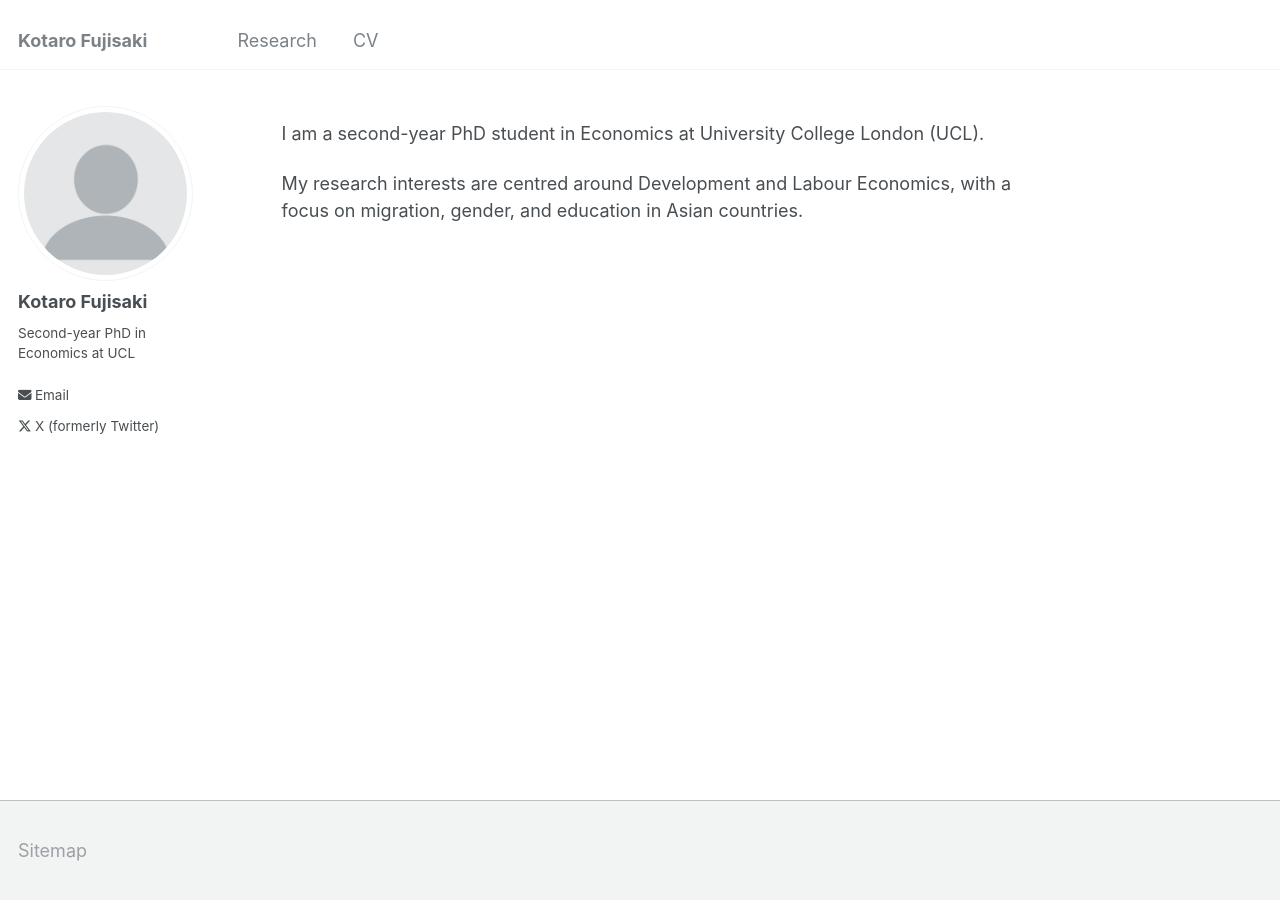
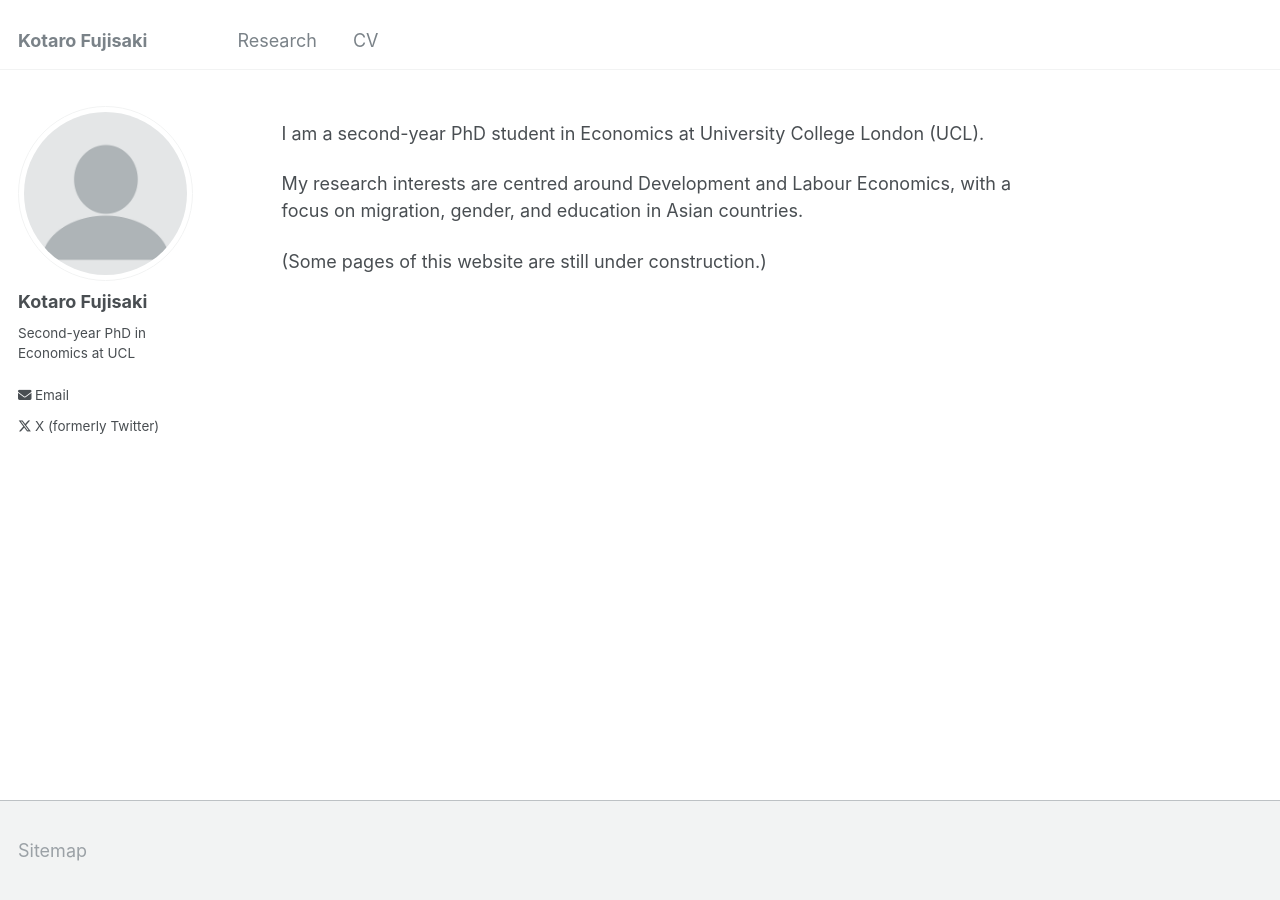
Before and after one commit to Kotaro-Fujisaki/kotaro-fujisaki.github.io, a Jekyll site: the page built from _pages/about.md, in a window 1280 px wide. Built offline with Jekyll 4.4.1, drawn with Linux system fonts in a browser that asks for light colours.

Commit message:
Update about.md
Signed-off-by: Kotaro-Fujisaki <163865887+Kotaro-Fujisaki@users.noreply.github.com>

```diff
--- a/_pages/about.md
+++ b/_pages/about.md
@@ -10,3 +10,5 @@ redirect_from:
 I am a second-year PhD student in Economics at University College London (UCL).
 
 My research interests are centred around Development and Labour Economics, with a focus on migration, gender, and education in Asian countries.
+
+(Some pages of this website are still under construction.)
```
